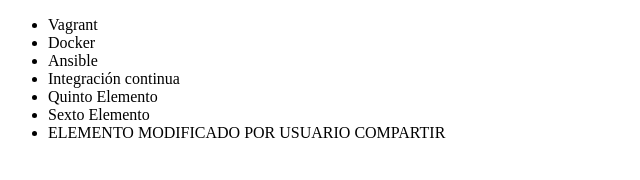
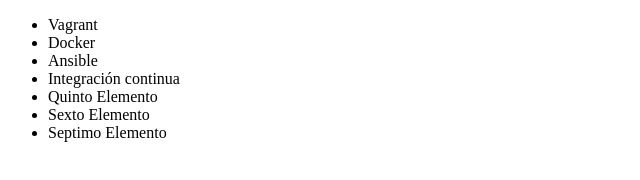
Before and after one commit to betov69/curso-git-alura, a plain HTML site: page index.html in a window 1280 px wide. Shown: the whole page, without its empty margins (0-640 px from the left). Drawn offline with Linux system fonts and the light colour scheme.

Commit message:
Cambiando titulo de la pagina

```diff
--- a/index.html
+++ b/index.html
@@ -2,7 +2,7 @@
 <html lang = "en">
 <head>
      <meta charset = "UTF-8">
-     <title> Cursos de Alura </title>
+     <title> Cursos de DevOps</title>
 </head>
 <body>
      <ul>
@@ -12,7 +12,7 @@
          <li> Integración continua </li>
          <li> Quinto Elemento</li>
          <li> Sexto Elemento</li>
-         <li> ELEMENTO MODIFICADO POR USUARIO COMPARTIR</li>
+         <li> Septimo Elemento</li>
      </ul>
 </body>
 </html>
```
